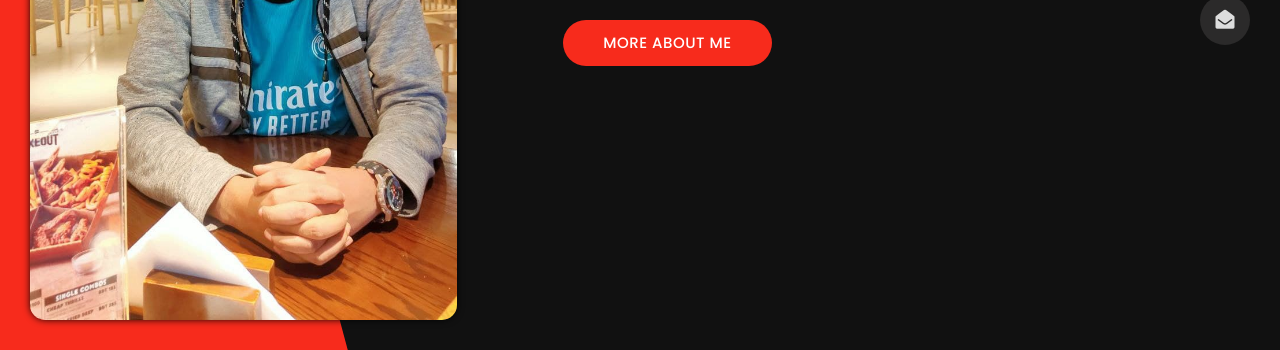
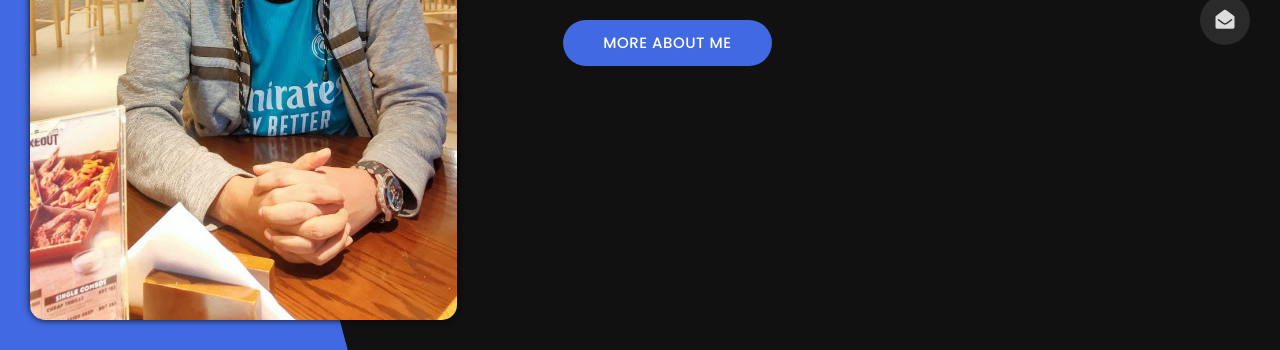
Before and after one commit to lucifer438/Portfolio, a plain HTML site: page index.html in a window 1280 px wide. Shown: the part 450-800 px from the top of the page. Drawn offline with nearby package versions, Linux system fonts and the light colour scheme.

Commit message:
Update index.html

```diff
--- a/index.html
+++ b/index.html
@@ -20,7 +20,7 @@
     <link href="css/style.css" rel="stylesheet">
 
     <!-- CSS Skin File -->
-   <link href="css/skins/red.css" rel="stylesheet">
+   <link href="css/skins/blue.css" rel="stylesheet">
 
 
     <!-- Live Style Switcher - demo only -->
```
